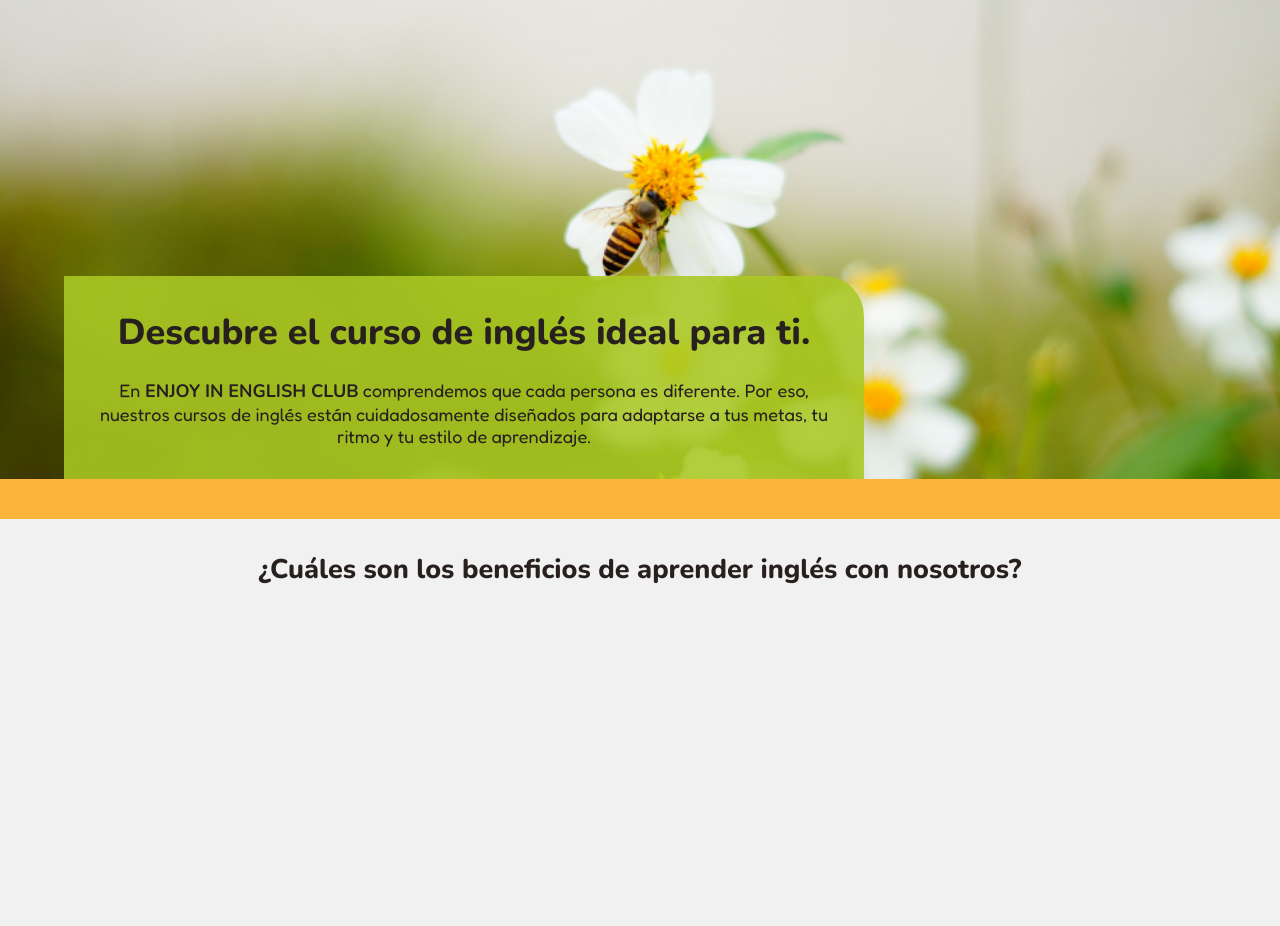
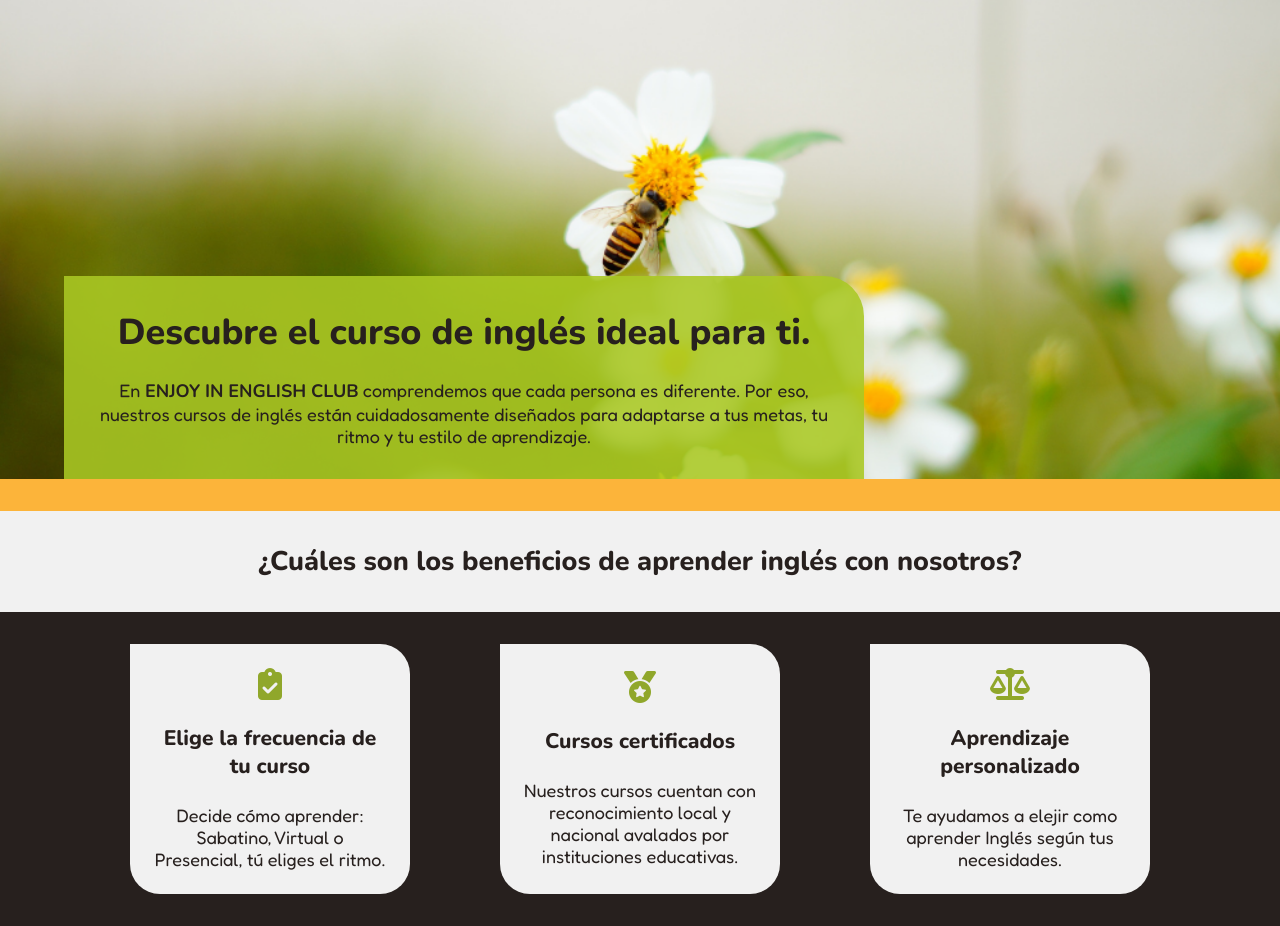
Before and after one commit to DenilsonNM/Enjoy-In-English-Club, a PHP site: page /docs/index.html in a window 1280 px wide. Shown: the part 245-1171 px from the top of the page. Before the commit the page ends 829 px from the top, so only its background shows below. Run offline with PHP 8.4, Linux system fonts and the light colour scheme; some libraries are stand-ins or nearby versions.

Commit message:
section beneficios

```diff
--- a/docs/index.html
+++ b/docs/index.html
@@ -82,6 +82,26 @@
     </h2>
   </div>
 
+  <section class="section_beneficios">
+    <div class="ancho div_beneficios">
+      <article>
+        <i class="fa-solid fa-clipboard-check"></i>
+        <h3>Elige la frecuencia de tu curso</h3>
+        <p>Decide cómo aprender: Sabatino, Virtual o Presencial, tú eliges el ritmo.</p>
+      </article>
+      <article>
+        <i class="fa-solid fa-medal"></i>
+        <h3>Cursos certificados</h3>
+        <p>Nuestros cursos cuentan con reconocimiento local y nacional avalados por instituciones educativas.</p>
+      </article>
+      <article>
+        <i class="fa-solid fa-scale-balanced"></i>
+        <h3>Aprendizaje personalizado</h3>
+        <p>Te ayudamos a elejir como aprender Inglés según tus necesidades.</p>
+      </article>
+    </div>
+  </section>
+
   <!-- ------------------------------------- -->
   <!-- ------------------------------------- -->
 
--- a/styles/global.css
+++ b/styles/global.css
@@ -139,7 +139,7 @@ header {
 
 .div_parallax {
   background-image: url("/Enjoy-In-English-Club/imagenes/4.png");
-  /* background-image: url("/imagenes/4.png"); */
+  background-image: url("/imagenes/4.png");
   height: clamp(100px, 60vh, 600px);
   width: 100%;
   background-attachment: fixed;
@@ -166,12 +166,51 @@ main {
 .subtitle {
   text-align: center;
   padding: clamp(5px, 4vh, 40px);
-  border-top: var(--color-1) 5vh solid;
+  border-top: var(--color-1) 4vh solid;
 }
 
 .subtitle i {
   color: var(--color-5);
 }
+
+/* ------------------------------------- */
+
+.section_beneficios {
+  background-color: var(--color-2);
+  padding: clamp(5px, 4vh, 40px);
+}
+
+.div_beneficios {
+  display: flex;
+  align-items: center;
+  justify-content: space-evenly;
+}
+
+.section_beneficios article {
+  background-color: var(--color-3);
+  padding: 3vh;
+  width: 280px;
+  height: 250px;
+  text-align: center;
+  border-radius: 0px 30px 30px 30px;
+  display: flex;
+  align-items: center;
+  justify-content: center;
+  flex-direction: column;
+  gap: 3vh;
+  transition: all .15s linear;
+}
+
+.div_beneficios i {
+  color: var(--color-5);
+  font-size: xx-large;
+}
+
+.section_beneficios article:hover {
+  transform: scale(1.05);
+}
+
+
 
 /* ------------------------------------- */
 /* RESPONSIVE */
@@ -256,4 +295,11 @@ main {
     background-color: var(--color-6);
     width: auto;
   }
+
+  /* ------------------------------------- */
+
+  .div_beneficios {
+    flex-direction: column;
+    gap: 3vh;
+  }
 }
```
